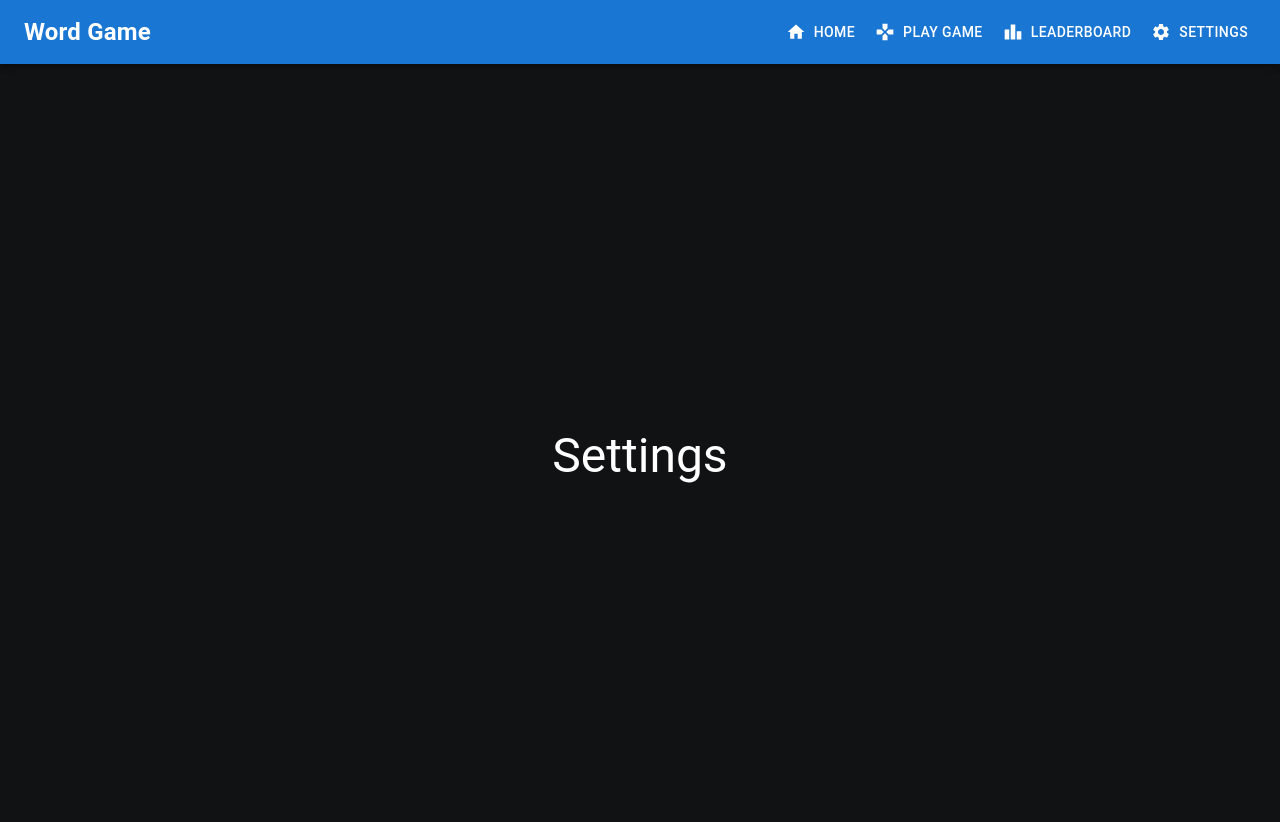
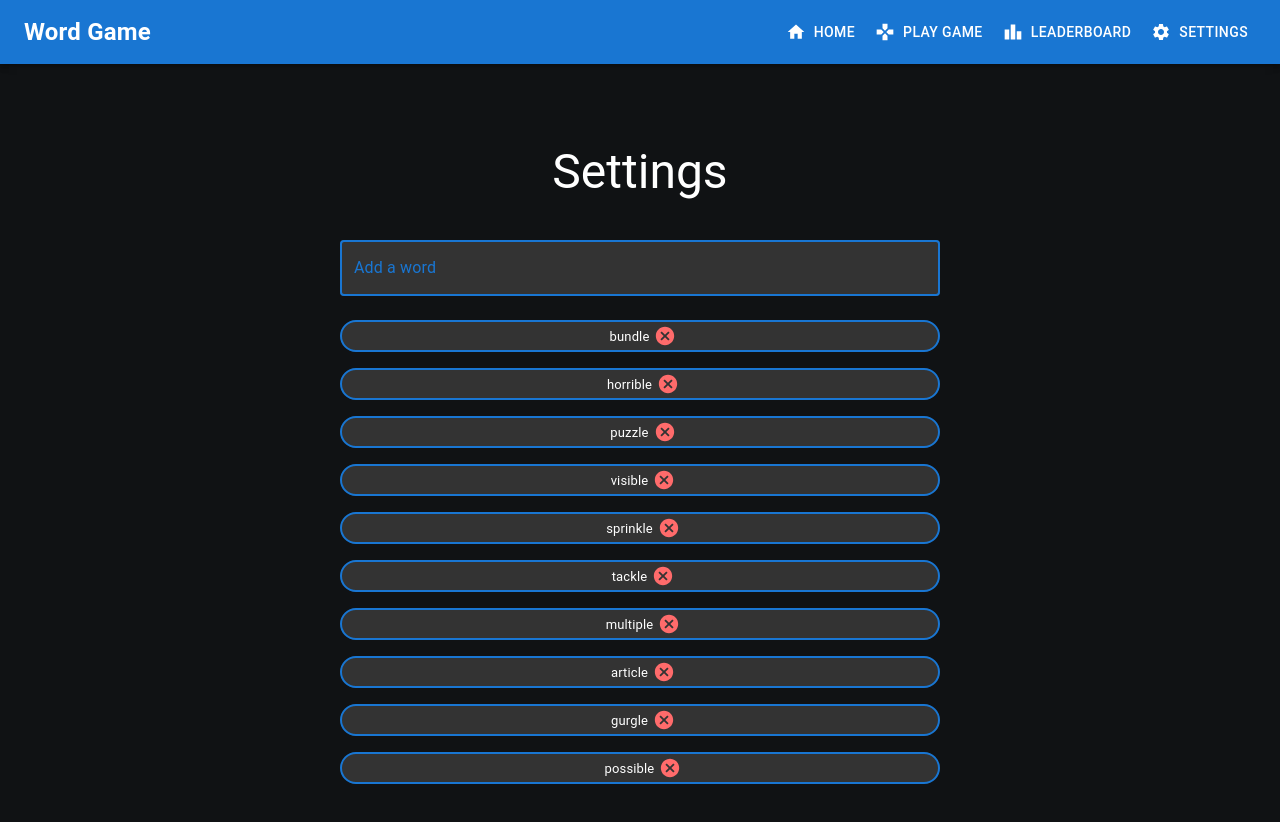
Before and after one commit to thenickgarza/Word-Game, a React (Vite) app in the folder frontend/: page /settings in a window 1280 px wide. Shown: the top 822 px of the page. Built offline with nearby package versions, Linux system fonts and the light colour scheme.

Commit message:
added context provider to handle global state for the words

```diff
--- a/frontend/src/App.jsx
+++ b/frontend/src/App.jsx
@@ -6,6 +6,7 @@ import Home from './components/Home'
 import Game from './pages/game'
 import Settings from './pages/settings'
 import './App.css'
+import { WordProvider } from './contexts/WordContext'
 
 const theme = createTheme({
   palette: {
@@ -16,8 +17,8 @@ const theme = createTheme({
 })
 
 function App() {
-
   return (
+    <WordProvider>
       <ThemeProvider theme={theme}>
         <CssBaseline />
         <NavigationBar />
@@ -27,6 +28,7 @@ function App() {
           <Route path="/settings" element={<Settings />} />
         </Routes>
       </ThemeProvider>
+    </WordProvider>
   )
 }
 
--- a/frontend/src/components/GamePlay.jsx
+++ b/frontend/src/components/GamePlay.jsx
@@ -1,13 +1,15 @@
 import { Container, Box, Stack, Button, TextField } from "@mui/material";
 import { useState } from "react";
-
-const words = ["bundle", "horrible", "puzzle", "visible", "sprinkle", "tackle", "multiple", "article", "gurgle", "possible"];
+import { useWordContext } from '../contexts/WordContext';
 
 export default function GamePlay() {
+  const { words } = useWordContext();
+
   // Get a random word from the words array
   const [word, setWord] = useState(
     words[Math.floor(Math.random() * words.length)]
   );
+  // const { words } = useWordContext();
   // Current word index
   const [currentWordIndex, setCurrentWordIndex] = useState(0);
   let currentWord = words[currentWordIndex];
--- /dev/null
+++ b/frontend/src/contexts/WordContext.jsx
@@ -0,0 +1,31 @@
+import { createContext, useContext, useState } from "react";
+
+const WordContext = createContext();
+
+export const useWordContext = () => {
+    const context = useContext(WordContext);
+    if (!context) {
+        throw new Error('useWordContext must be used within a WordProvider');
+    }
+    return context;
+};
+
+export const WordProvider = ({ children }) => {
+    const [words, setWords] = useState(["bundle", "horrible", "puzzle", "visible", "sprinkle", "tackle", "multiple", "article", "gurgle", "possible"]);
+
+    const addWord = (newWord) => {
+        if (newWord.trim() && !words.includes(newWord.toLowerCase())) {
+            setWords(prev => [...prev, newWord.toLowerCase()]);
+        }
+    };
+
+    const deleteWord = (wordToRemove) => {
+        setWords(prev => prev.filter(word => word !== wordToRemove));
+    };
+
+    return (
+        <WordContext.Provider value={{ words, addWord, deleteWord }}>
+            {children}
+        </WordContext.Provider>
+    );
+};
--- a/frontend/src/pages/settings.jsx
+++ b/frontend/src/pages/settings.jsx
@@ -1,6 +1,27 @@
-import { Container, Box, Typography, Button, Stack } from "@mui/material";
+import { Container, Box, Typography, Button, Stack, TextField, Chip } from "@mui/material";
+import { useState } from "react";
+import { useWordContext } from '../contexts/WordContext';
 
 export default function Settings() {
+  const { words, addWord, deleteWord } = useWordContext();
+
+  const [newWord, setNewWord] = useState("");
+
+  const handleAddWord = () => {
+    addWord(newWord);
+    setNewWord("");
+  }
+
+  const handleRemoveWord = (wordToRemove) => {
+    deleteWord(wordToRemove);
+  }
+
+  const handleKeyPress = (e) => {
+    if (e.key === 'Enter') {
+      handleAddWord();
+    }
+  }
+
   return (
     <Container maxWidth="md" minHeight="100vh">
       <Box
@@ -17,6 +38,69 @@ export default function Settings() {
         <Typography variant="h3" component="h1" gutterBottom>
           Settings
         </Typography>
+        <Stack direction="column" spacing={2} sx={{ width: "100%", maxWidth: 600 }}>
+          <TextField
+            label="Add a word"
+            value={newWord}
+            onChange={(e) => setNewWord(e.target.value)}
+            onKeyPress={handleKeyPress}
+            variant="outlined"
+            placeholder="Enter your word here..."
+            sx={{
+              '& .MuiOutlinedInput-root': {
+                backgroundColor: '#333',
+                '& fieldset': {
+                  borderColor: '#1976d2',
+                  borderWidth: '2px',
+                },
+                '&:hover fieldset': {
+                  borderColor: '#1976d2',
+                  borderWidth: '2px',
+                },
+                '&.Mui-focused fieldset': {
+                  borderColor: '#1976d2',
+                  borderWidth: '2px',
+                },
+              },
+              '& .MuiInputLabel-root': {
+                color: '#1976d2',
+              },
+              '& .MuiInputLabel-root.Mui-focused': {
+                color: '#1976d2',
+              },
+              '& .MuiOutlinedInput-input': {
+                color: 'white',
+              }
+            }}
+          />
+        </Stack>
+        <Stack direction="column" spacing={2} sx={{ width: "100%", maxWidth: 600 }}>
+          {words.map((word) => (
+            <Chip
+              key={word}
+              label={word}
+              onDelete={() => handleRemoveWord(word)}
+              variant="outlined"
+              sx={{
+                backgroundColor: '#333',
+                color: 'white',
+                borderColor: '#1976d2',
+                borderWidth: '2px',
+                '&:hover': {
+                  backgroundColor: '#444',
+                  borderColor: '#1976d2',
+                  borderWidth: '2px',
+                },
+                '& .MuiChip-deleteIcon': {
+                  color: '#ff6b6b',
+                  '&:hover': {
+                    color: '#ff5252',
+                  }
+                }
+              }}
+            />
+          ))}
+        </Stack>
       </Box>
     </Container>
   );
```
Lines whose indentation alone changed are shown as unchanged.
